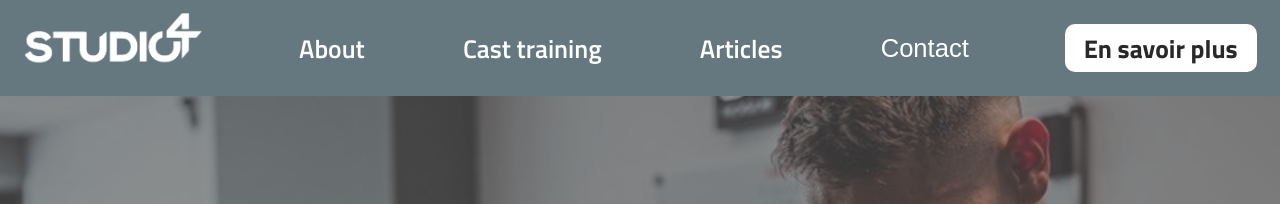
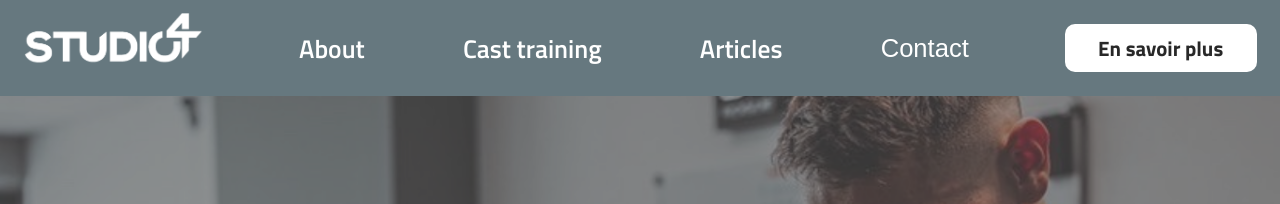
Before and after one commit to Syhenn/studio4, a React (Create React App) app: page / in a window 1280 px wide. Shown: the top 204 px of the page. Built offline with nearby package versions, Linux system fonts and the light colour scheme.

Commit message:
Design button

```diff
--- a/src/styles/navBar.css
+++ b/src/styles/navBar.css
@@ -62,7 +62,7 @@ nav a:hover {
     width: 15vw;
     height: 6vh;
     font-family: t-black;
-    font-size: 1.6rem;
+    font-size: 1.3rem;
     transition: .5s;
 }
 
```
